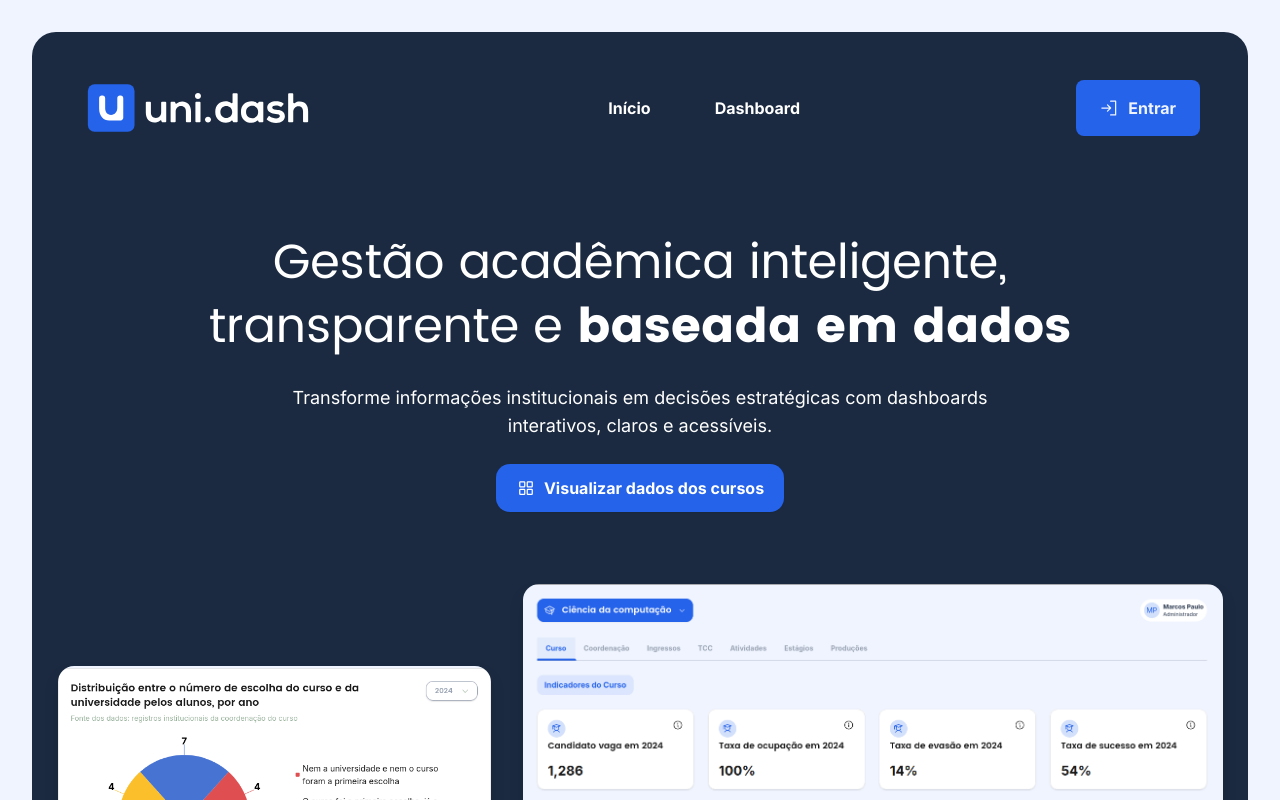
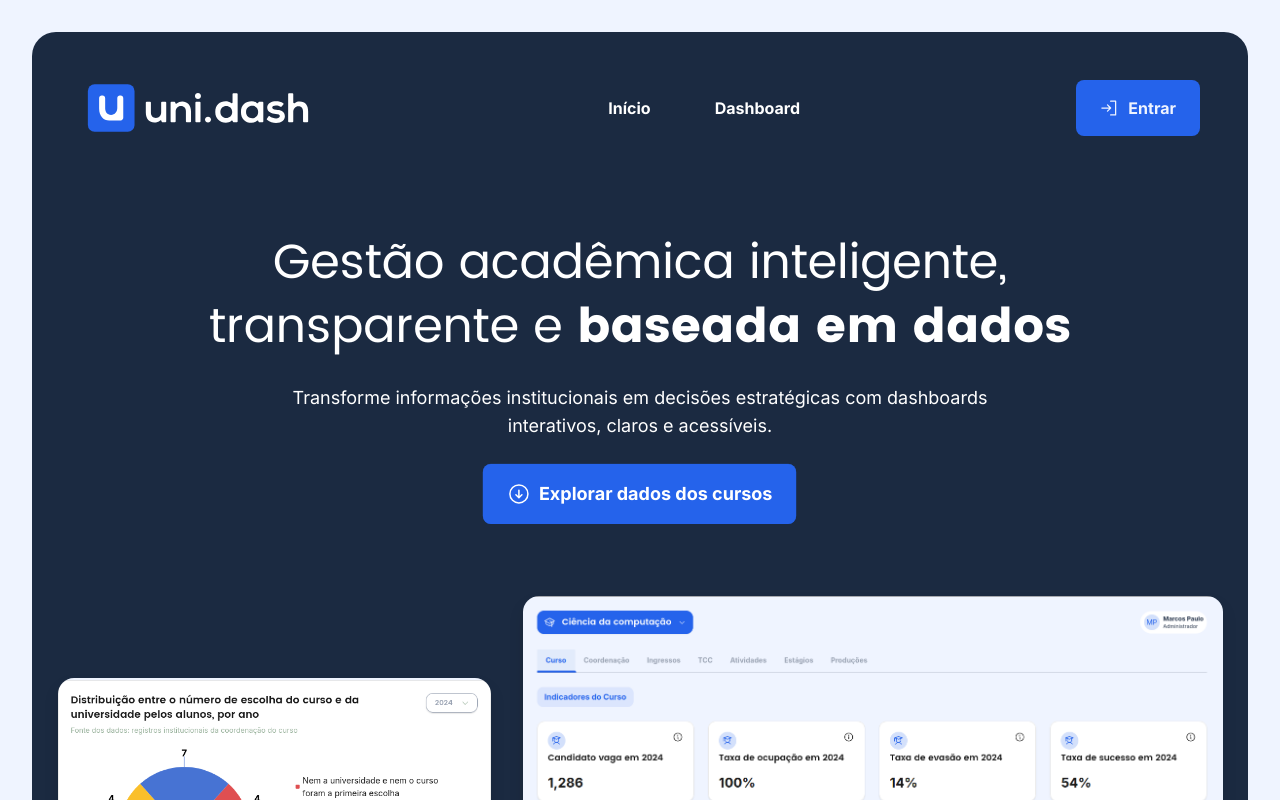
Before and after one commit to MarcosPaul0/unidash-app, a Next.js app: page / in a window 1280 px wide. Shown: the top 800 px of the page. Built offline with nearby package versions, Linux system fonts and the light colour scheme; no server answers; what cookies-next would draw is missing.

Commit message:
refactor: uptade cta animation

```diff
--- a/src/app/globals.css
+++ b/src/app/globals.css
@@ -189,6 +189,22 @@
   --breakpoint-3xl: 120rem;
 }
 
+@keyframes cta-bounce {
+  0%,
+  100% {
+    transform: translateY(0) scale(1);
+    box-shadow: 0 0 0 0 #2564eb88;
+  }
+  50% {
+    transform: translateY(-3px) scale(1.05);
+    box-shadow: 0 0 20px 5px #2564eb88;
+  }
+}
+
+.animate-cta-bounce {
+  animation: cta-bounce 2s infinite;
+}
+
 @media (prefers-color-scheme: dark) {
   :root {
     --primary: #2563eb;
--- a/src/app/page.tsx
+++ b/src/app/page.tsx
@@ -1,4 +1,7 @@
-import { SignInIcon, SquaresFourIcon } from "@phosphor-icons/react/dist/ssr";
+import {
+  ArrowCircleDownIcon,
+  SignInIcon,
+} from "@phosphor-icons/react/dist/ssr";
 import { Logo } from "@unidash/assets/svgs/Logo";
 import { LinkButton } from "@unidash/components/LinkButton";
 import { APP_ROUTES } from "@unidash/routes/app.routes";
@@ -67,9 +70,13 @@ export default function LandingPage() {
           dashboards interativos, claros e acessíveis.
         </p>
 
-        <NavButton sectionId="dashboard">
-          <SquaresFourIcon />
-          Visualizar dados dos cursos
+        <NavButton
+          sectionId="dashboard"
+          size="lg"
+          className="text-lg font-semibold shadow-lg transition-all duration-300 ease-in-out hover:shadow-xl animate-cta-bounce"
+        >
+          <ArrowCircleDownIcon />
+          Explorar dados dos cursos
         </NavButton>
 
         <div className="flex items-end justify-center gap:4 md:gap-8 w-full mt-4 md:mt-12">
--- a/src/components/Button/button.constant.ts
+++ b/src/components/Button/button.constant.ts
@@ -3,7 +3,7 @@ import { cva } from "class-variance-authority";
 export const buttonVariants = cva(
   `inline-flex items-center justify-center gap-2 whitespace-nowrap font-text
   rounded-xl text-base transition-all disabled:pointer-events-none font-semibold
-  disabled:opacity-50 [&_svg]:pointer-events-none [&_svg:not([class*='size-'])]:size-5
+  disabled:opacity-50 [&_svg]:pointer-events-none [&_svg:not([class*='size-'])]:size-6
   shrink-0 [&_svg]:shrink-0 outline-none focus-visible:border-ring
   focus-visible:ring-ring/50 focus-visible:ring-[3px] aria-invalid:ring-destructive/20
   dark:aria-invalid:ring-destructive/40 aria-invalid:border-destructive cursor-pointer`,
```
